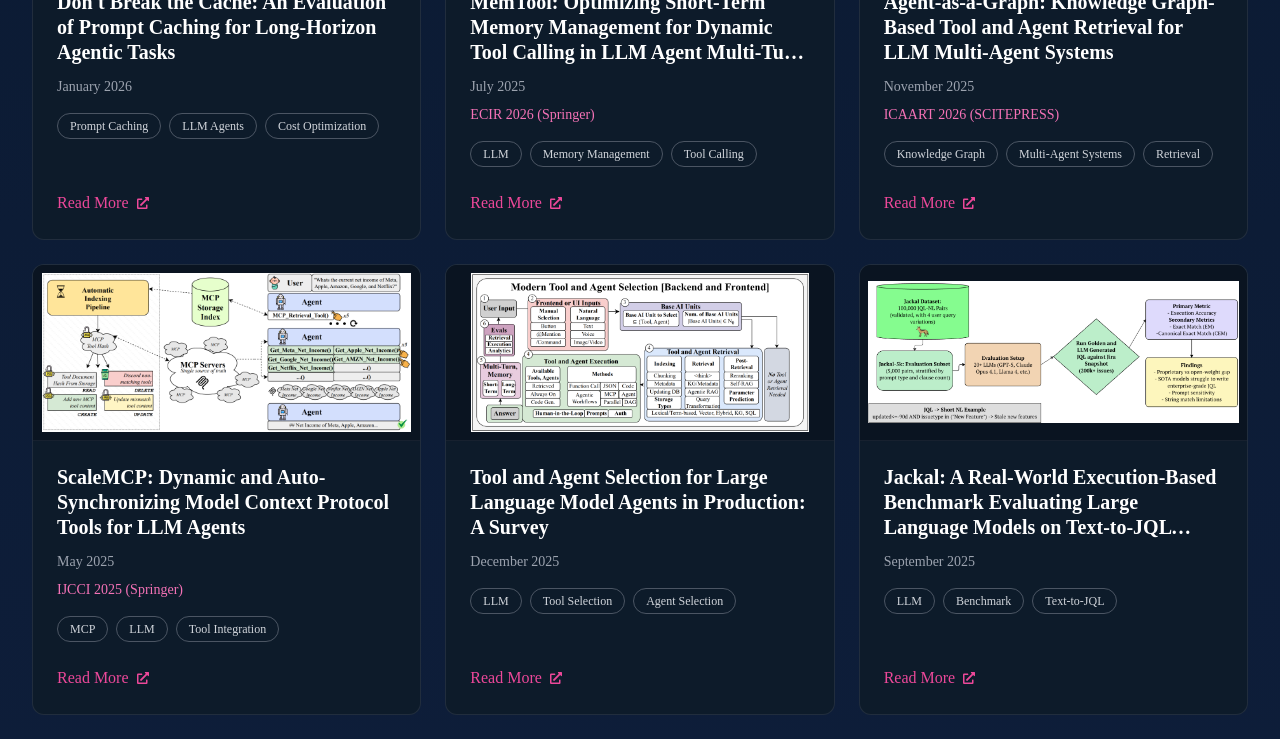
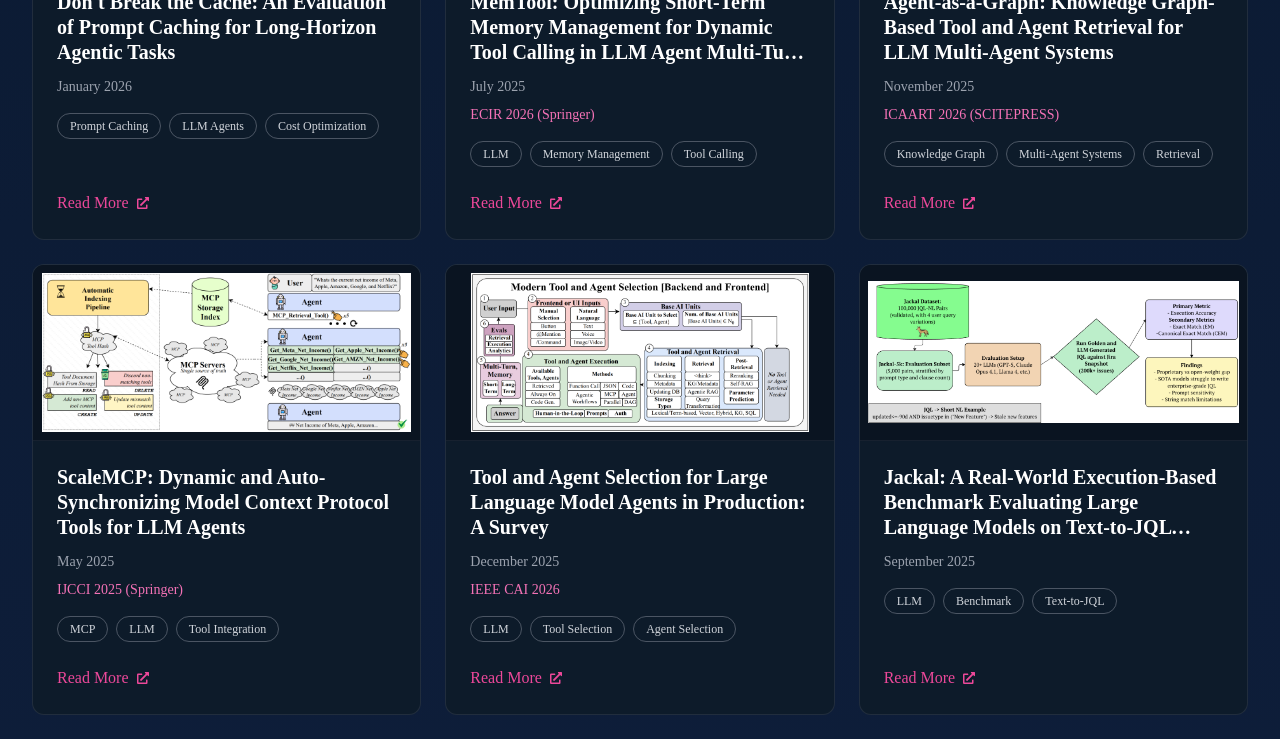
Before and after one commit to AnmolGulati6/page, a React (Create React App) app: page / in a window 1280 px wide. Shown: the part 2719-3458 px from the top of the page. Built offline with nearby package versions, Linux system fonts and the light colour scheme.

Commit message:
Update Work.jsx

```diff
--- a/src/components/Work.jsx
+++ b/src/components/Work.jsx
@@ -11,6 +11,7 @@ import toolToAgent from '../research/tool-to-agent.png';
 import jackal from '../research/jackal.png';
 import fromRowsToReasoning from "../research/from_rows_to_reasoning.png";
 import dontBreakTheCache from "../research/don't_break_the_cache.png";
+import brtr from "../research/brtr.png";
 
 // Map paper IDs to their images
 const paperImages = {
@@ -22,10 +23,11 @@ const paperImages = {
   6: toolSurvey,
   7: jackal,
   8: toolToAgent,
+  9: brtr,
 };
 
 // Papers with conference venues (show venue badge)
-const conferenceVenuePapers = [3, 4, 5];
+const conferenceVenuePapers = [3, 4, 5, 6];
 
 const PaperCard = ({ paper, isFeatured = false }) => (
   <div
```
